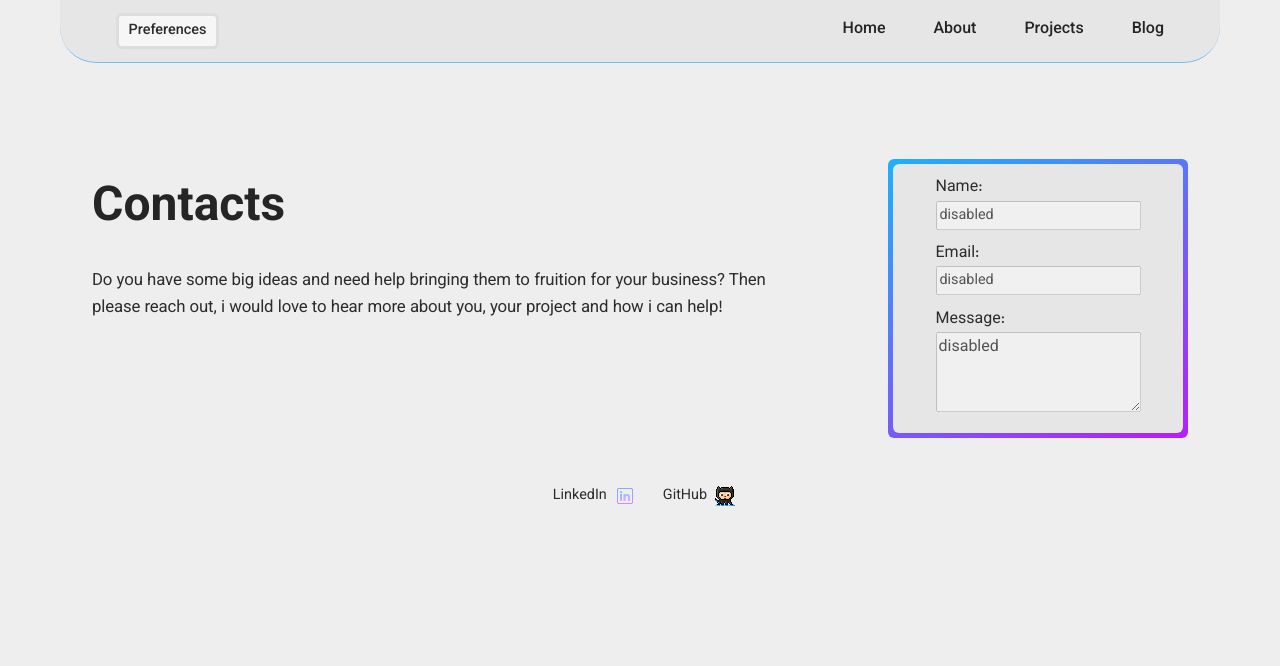
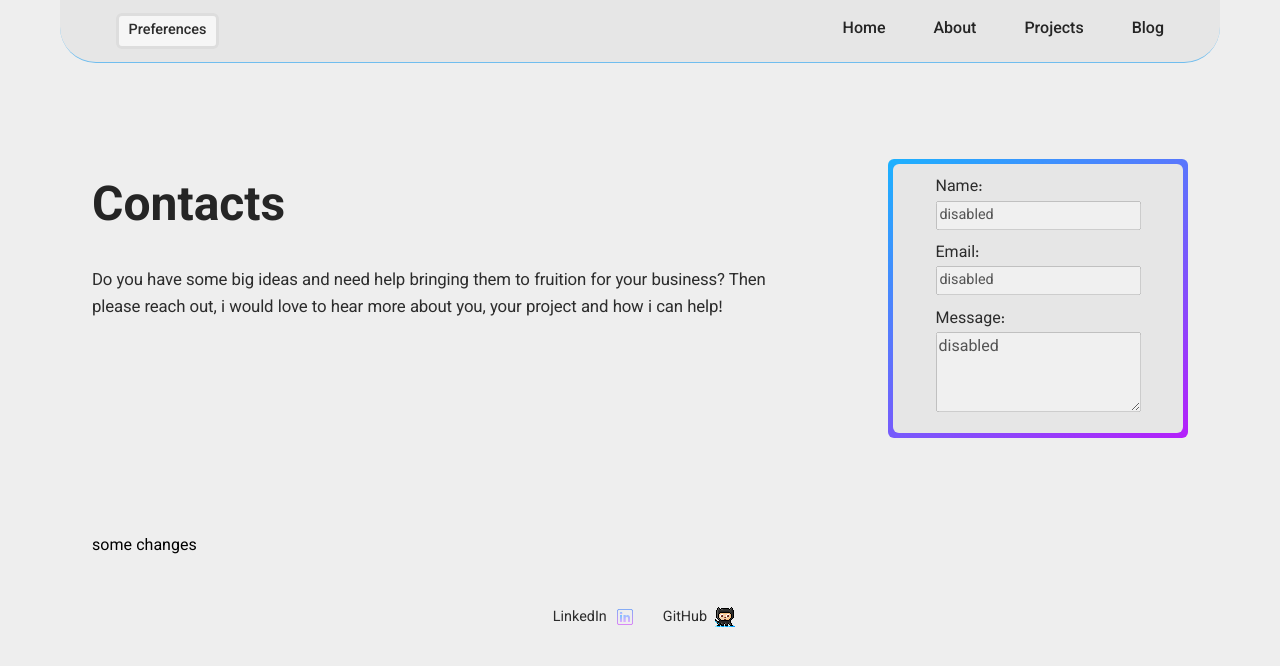
Before and after one commit to MohammadSeyedabadi/MohammadSeyedabadi.com, a Next.js app: page /en/contact in a window 1280 px wide. Shown: the top 666 px of the page. Built offline with nearby package versions, Linux system fonts and the light colour scheme.

Commit message:
first change on dev branch

```diff
--- a/src/app/[locale]/contact/page.js
+++ b/src/app/[locale]/contact/page.js
@@ -45,6 +45,7 @@ export default function Contact() {
             </section>
           </div>
           <ContactsFrom />
+          some changes
         </div>
       </div>
     </>
```
